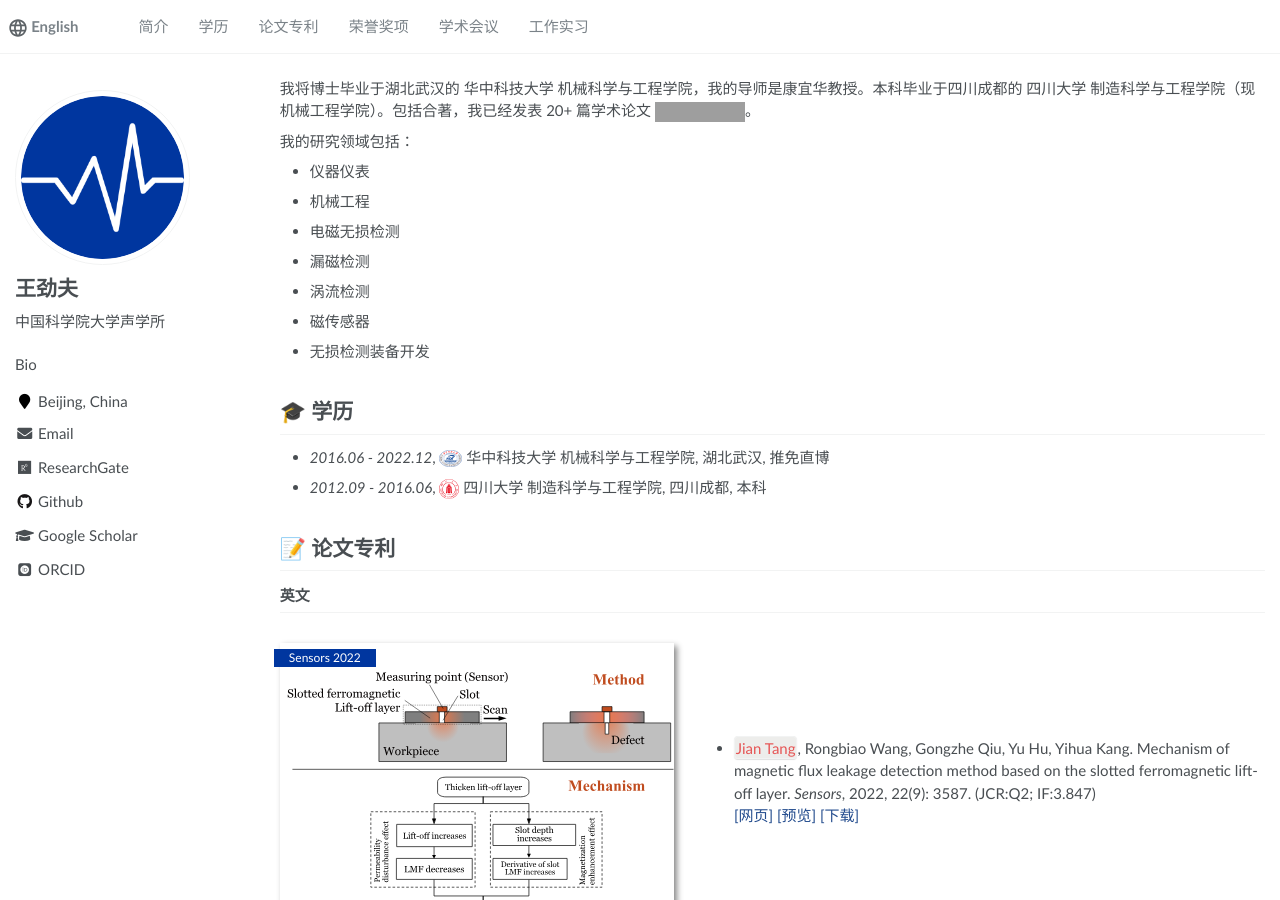
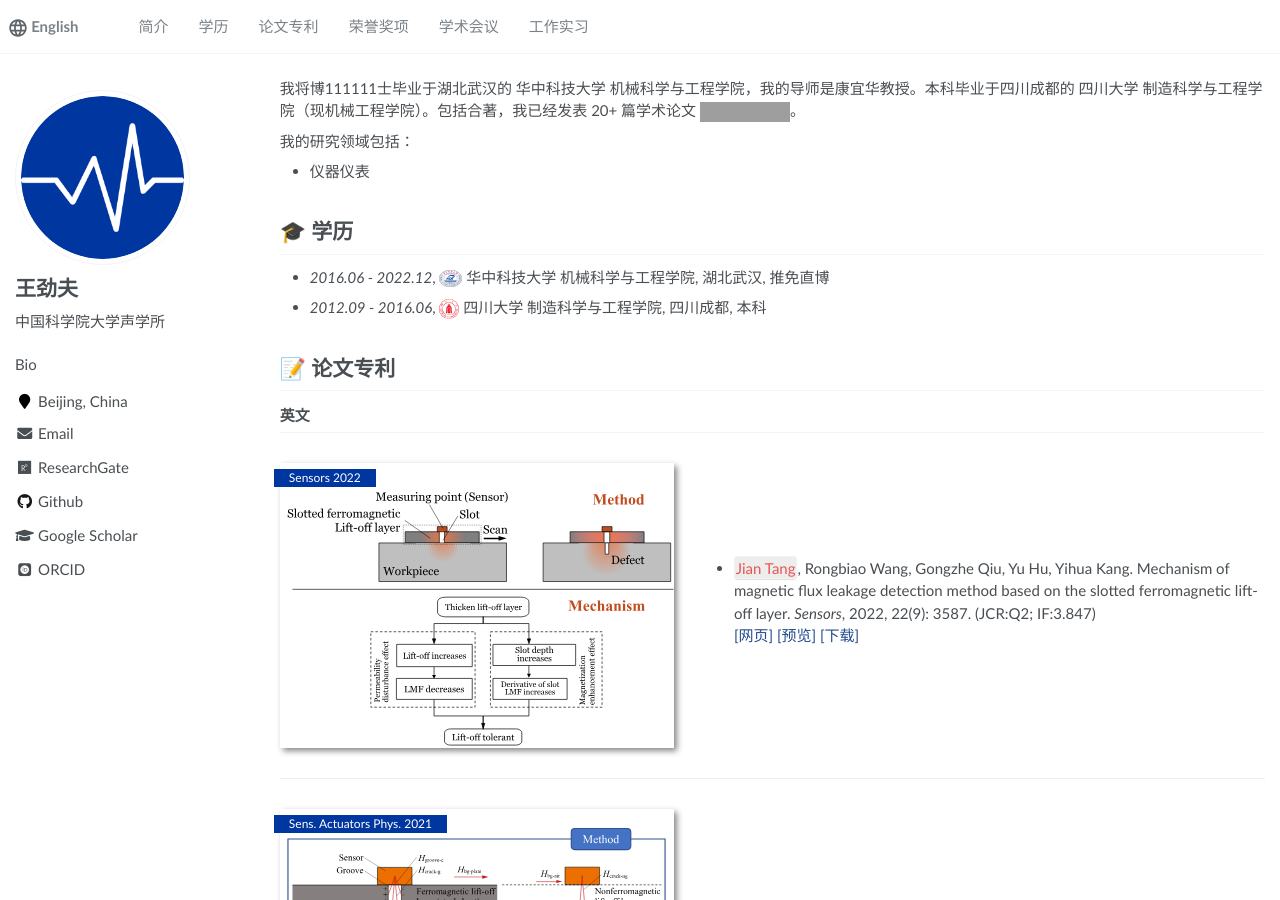
Before and after one commit to 875441459/875441459.github.io, a Jekyll site: the page built from _pages/about.md, in a window 1280 px wide and 900 px high. Built offline with Jekyll 4.4.1, drawn with Linux system fonts in a browser that asks for light colours; some web fonts are replaced; grey boxes are pictures that could not be loaded.

Commit message:
Update about.md

```diff
--- a/_pages/about.md
+++ b/_pages/about.md
@@ -17,17 +17,12 @@ redirect_from:
 
 <span class='anchor' id='about-me'></span>
 
-我将博士毕业于湖北武汉的 华中科技大学 机械科学与工程学院，我的导师是康宜华教授。本科毕业于四川成都的 四川大学 制造科学与工程学院（现机械工程学院）。包括合著，我已经发表 20+ 篇学术论文
+我将博111111士毕业于湖北武汉的 华中科技大学 机械科学与工程学院，我的导师是康宜华教授。本科毕业于四川成都的 四川大学 制造科学与工程学院（现机械工程学院）。包括合著，我已经发表 20+ 篇学术论文
  <a href='https://scholar.google.com/citations?user=WMkMTb4AAAAJ'><img src="https://img.shields.io/endpoint?url={{ url | url_encode }}&logo=Google%20Scholar&labelColor=f6f6f6&color=9cf&style=flat&label=引用"></a>。
 
 我的研究领域包括：
 - 仪器仪表
-- 机械工程
-- 电磁无损检测
-- 漏磁检测
-- 涡流检测
-- 磁传感器
-- 无损检测装备开发
+
 
 
 
```
